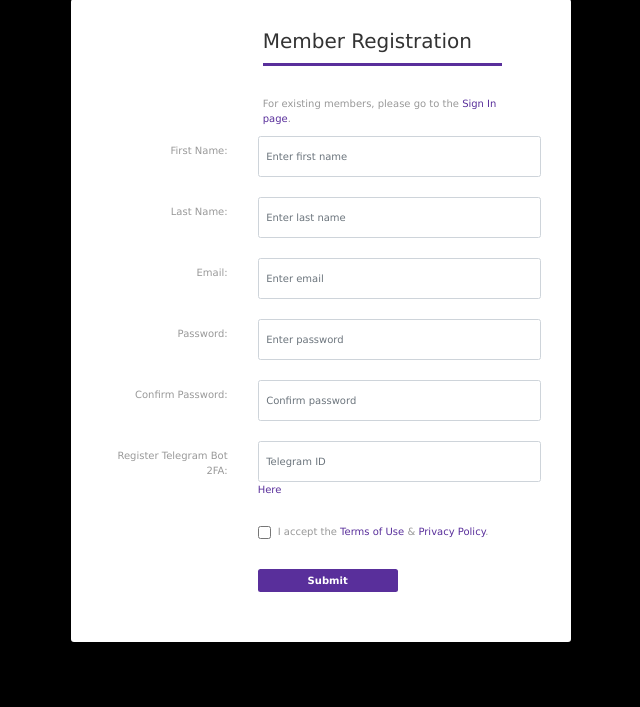
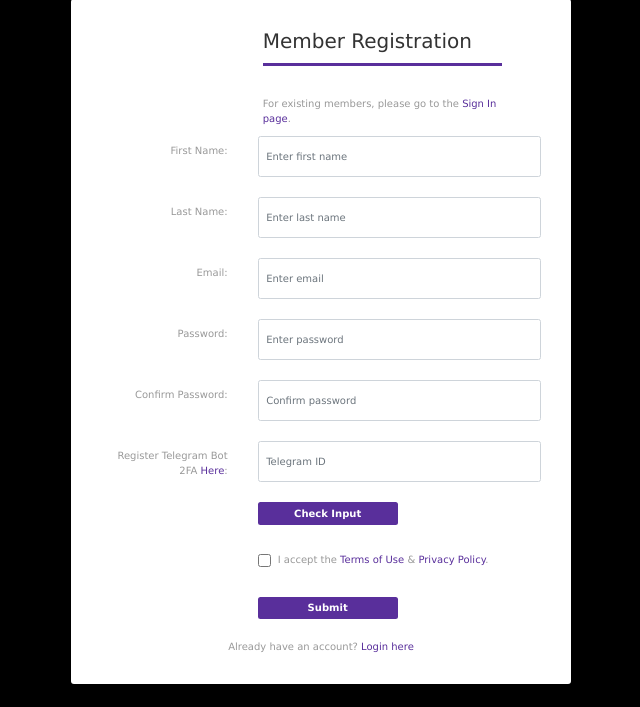
Before and after one commit to jurgen-tan-git/WebSys-Assignment2, a PHP site: page /register.php in a window 1280 px wide. Shown: the part 173-880 px from the top of the page, without its empty margins (319-959 px from the left). Run offline with PHP 8.4, Linux system fonts and the light colour scheme; some libraries are stand-ins or nearby versions.

Commit message:
update register

```diff
--- a/js/register.js
+++ b/js/register.js
@@ -16,6 +16,9 @@ function checkInput() {
         if (this.readyState == 4 && this.status == 200) {
             if(this.responseText == "false"){
                 result.innerHTML = "Verification failed, please start the bot using the link above and try again.";
+                tg_verified.value = "0";
+            }else if(this.responseText == "exist"){
+                result.innerHTML = "This telegram exists please use another telegram ID.";
                 tg_verified.value = "0";
             } else {
                 result.innerHTML = "Verified";
--- a/register.php
+++ b/register.php
@@ -10,6 +10,9 @@
 <script src="https://ajax.googleapis.com/ajax/libs/jquery/1.12.4/jquery.min.js"></script>
 <script src="https://maxcdn.bootstrapcdn.com/bootstrap/3.3.7/js/bootstrap.min.js"></script>
 <link rel="stylesheet" href="css/register.css">
+<script defer src="js/register.js"></script>
+
+</style>
 </head>
 <body>
 <?php
@@ -28,7 +31,7 @@
 <?php endif; ?>
 
 <div class="signup-form">
-    <form action="/examples/actions/confirmation.php" method="post" class="form-horizontal">
+    <form action="process/process_register.php" method="post" onsubmit="return checkValue()" validate class="form-horizontal">
 		<div class="col-xs-8 col-xs-offset-4">
 			<h2>Member Registration</h2>
             <p>
@@ -36,7 +39,6 @@
                 <a href="login.php">Sign In page</a>.
             </p>
 		</div>
-        <form action="process/process_register.php" method="post" onsubmit="return checkValue()" validate>
 
         <div class="form-group">
 			<label class="control-label col-xs-4" for="fname">First Name:</label>
@@ -56,7 +58,6 @@
                 <input class="form-control" type="email" id="email" required name="email" placeholder="Enter email">
             </div>
         </div>
-
 		<div class="form-group">
 			<label class="control-label col-xs-4" for="pwd">Password:</label>
 			<div class="col-xs-8">
@@ -71,11 +72,10 @@
         </div>
 
         <div class="form-group">
-			<label class="control-label col-xs-4" for="telegram_id">Register Telegram Bot 2FA:</label>
+			<label class="control-label col-xs-4" for="telegram_id">Register Telegram Bot 2FA <a href="https://t.me/bankofsit_bot?start=start" target="_blank">Here</a>:</label>
 			<div class="col-xs-8">
-
                 <input class="form-control" type="text" id="telegram_id" required name="telegram_id" placeholder="Telegram ID">
-            <a href="https://t.me/bankofsit_bot?start=start">Here</a>
+                <button class="btn btn-primary" type="button" onclick="checkInput()">Check Input</button>
                 <label for="telegram_check" id="result"></label>
                 <input type="hidden" name="tg_verified" id="tg_verified" value="0">
                 <input type="hidden" name="tg_chat_id" id="tg_chat_id">
@@ -83,16 +83,17 @@
         </div>
 
         <input type="hidden" name="register" value="true">
+
 		<div class="form-group">
 			<div class="col-xs-8 col-xs-offset-4">
-				<p><label class="checkbox-inline"><input type="checkbox" required="required"> I accept the <a href="#">Terms of Use</a> &amp; <a href="#">Privacy Policy</a>.</label></p>
-				<button class="btn btn-primary" type="submit" onclick="checkInput()">Submit</button>
+				<p><label class="checkbox-inline"><input type="checkbox" required> I accept the <a href="#">Terms of Use</a> &amp; <a href="#">Privacy Policy</a>.</label></p>
+				<button class="btn btn-primary" type="submit">Submit</button>
 			</div>
 		</div>
+        <div class="text-center">Already have an account? <a id="login" data-toggle="modal" data-target="#loginModal">Login here</a></div>
     </form>
 
 </div>
-</main>
 <div class="footer-margin">
 <?php
             include "subview/footer.inc.php";
```
Also changed, not shown: process/process_telegram.php (+13 -0 lines). Lines whose indentation alone changed are shown as unchanged.
